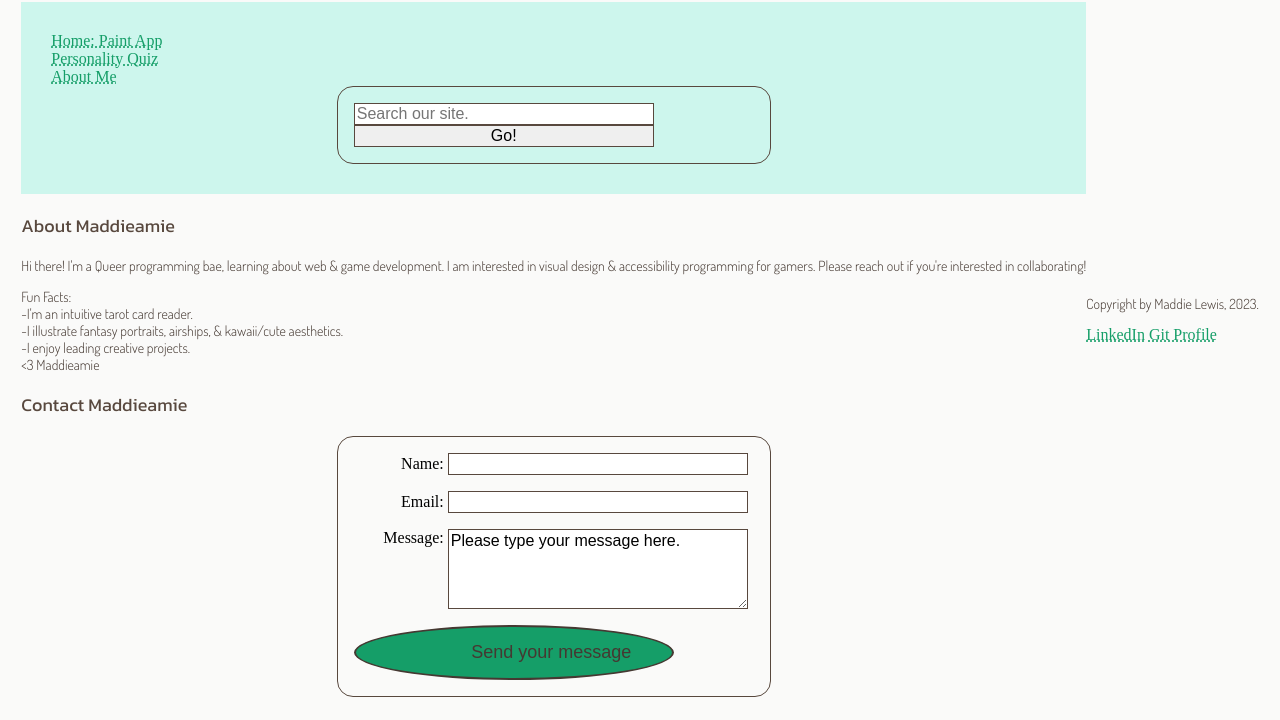
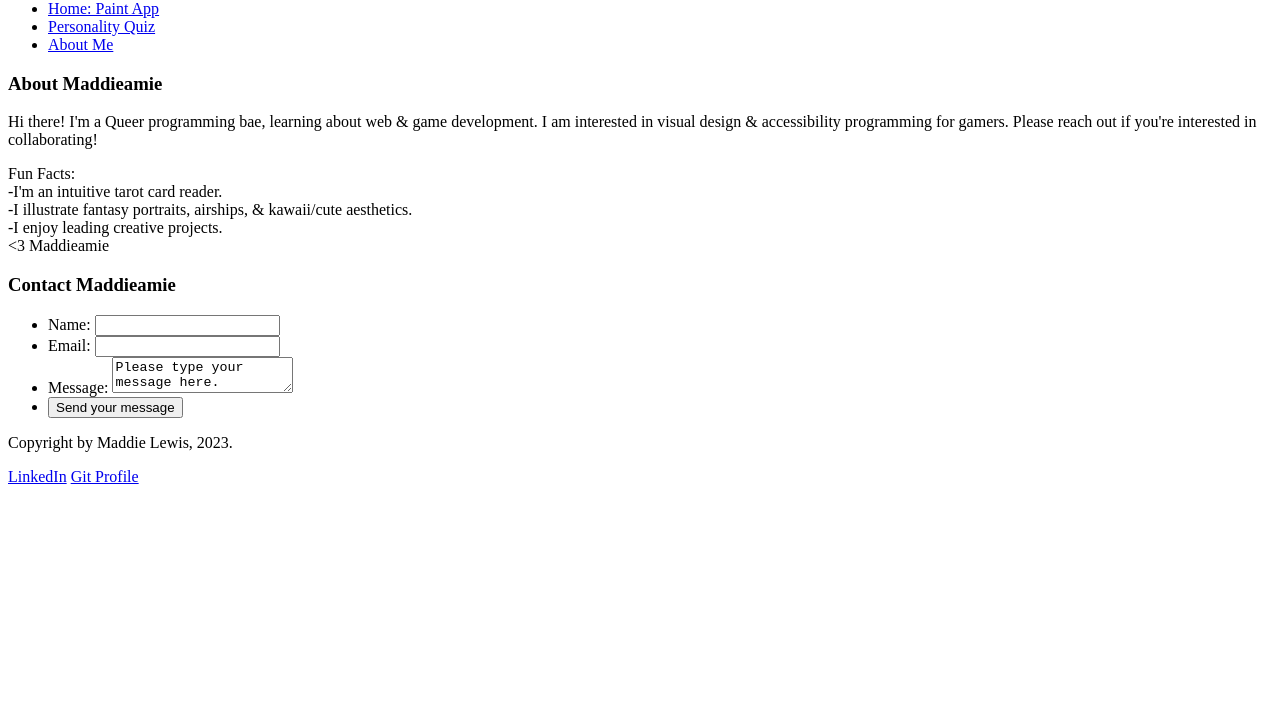
Before and after one commit to maddieamie/Castironpan, a plain HTML site: page app.castironpan/about-me.html in a window 1280 px wide. Shown: the part 80-800 px from the top of the page. Drawn offline with Linux system fonts and the light colour scheme; files that its build step writes are made by us from their sources.

Commit message:
Update about-me.html

```diff
--- a/app.castironpan/about-me.html
+++ b/app.castironpan/about-me.html
@@ -7,7 +7,7 @@
   <meta charset="UTF-8">
   <meta name="viewport" content="width=device-width, initial-scale=1">
 <title>CastIron Pan</title>
-<link href="/css/about-me.css" rel="stylesheet" />
+<link href="app.castironpan//css/about-me.css" rel="stylesheet" />
 <link rel="preconnect" href="https://fonts.googleapis.com">
 <link rel="preconnect" href="https://fonts.gstatic.com" crossorigin>
 <link href="https://fonts.googleapis.com/css2?family=Dosis:wght@300;600&family=Kanit:wght@400;500&display=swap" rel="stylesheet">
@@ -25,14 +25,9 @@
 <nav>
     <ul>
         <li><a href="index.html">Home: Paint App</a></li>
-        <li><a href="personality.quiz.html">Personality Quiz</a></li>
-        <li><a href="about-me.html">About Me</a></li>
+        <li><a href="app.castironpan/personality.quiz.html">Personality Quiz</a></li>
+        <li><a href="app.castironpan/about-me.html">About Me</a></li>
     </ul>
-
-    <form>
-        <input type="search" name="search-bar" placeholder="Search our site." />
-        <input type="submit" value="Go!" />
-    </form>
 </nav>
 
 <section>
```
